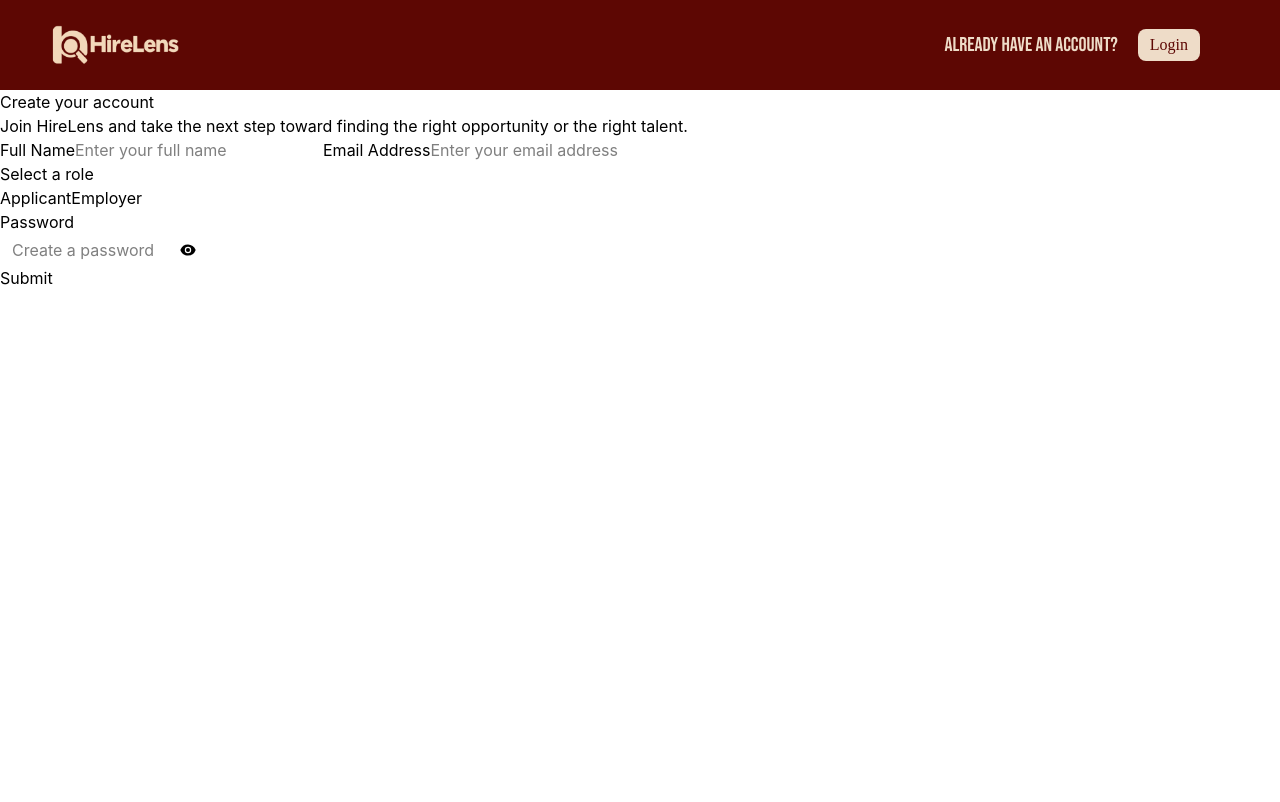
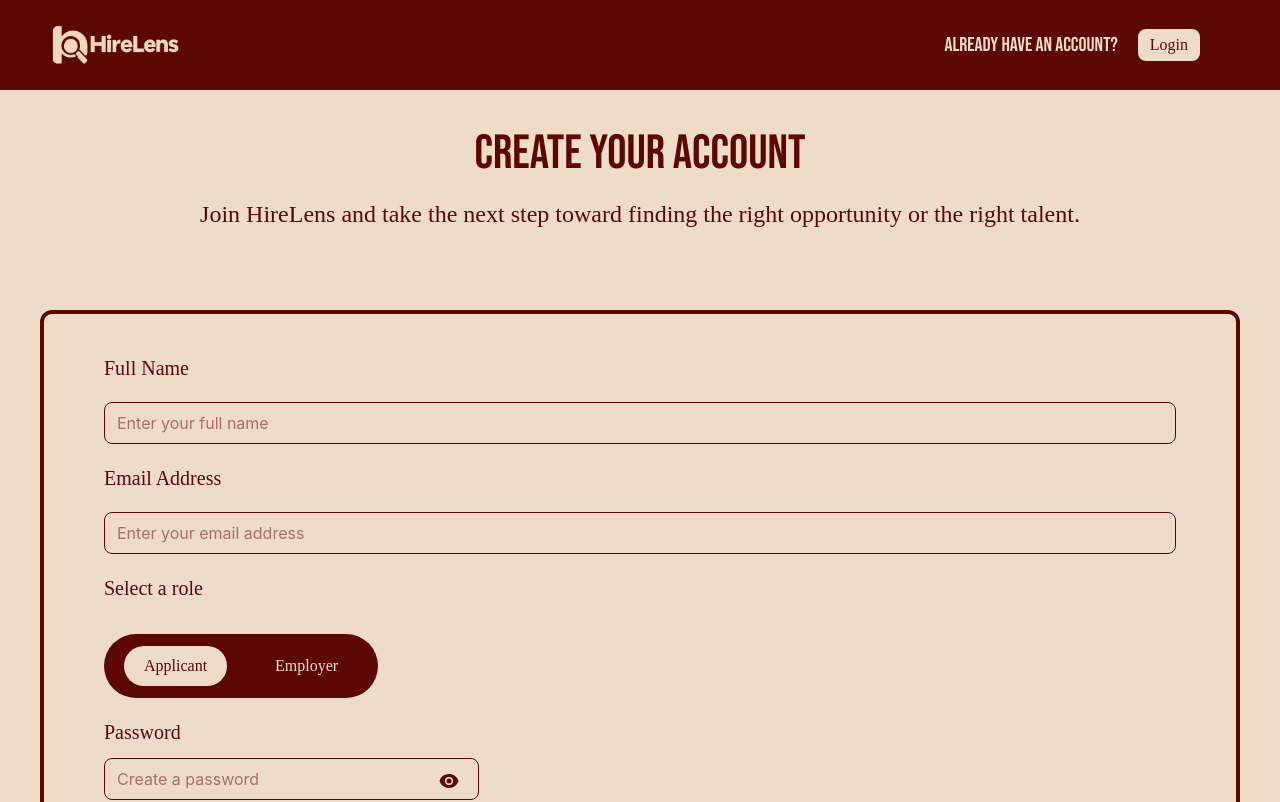
Before and after one commit to chinmay21/hiring-platform, a React (Vite) app in the folder client/: page /signUp in a window 1280 px wide. Shown: the top 802 px of the page. Built offline with nearby package versions, Linux system fonts and the light colour scheme; a web font is replaced by a local one.

Commit message:
Update signup page UI

```diff
--- a/client/src/pages/Signup.jsx
+++ b/client/src/pages/Signup.jsx
@@ -7,6 +7,8 @@ import { useState } from 'react';
 const Signup = () => {
   const [hide, setHide] = useState(true);
   const [role, setRole] = useState("");
+  const [applicantToggle, setApplicantToggle] = useState(true);
+  const [employerToggle, setEmployerToggle] = useState(false);
 
   const onSubmitHandler = (e) => {
     e.preventDefault();
@@ -18,13 +20,28 @@ const Signup = () => {
     e.target.reset();
     setRole("");
   }
+
+  const applicantClickHandler = () => {
+    setRole("Applicant")
+    setApplicantToggle(true)
+    setEmployerToggle(false)
+  }
+
+  const employerClickHandler = () => {
+    setRole("Employer")
+    setApplicantToggle(false)
+    setEmployerToggle(true)
+  }
+
   console.log(role);
 
   return (
     <>
       <div>
         <div className='bg-[#5D0703] flex justify-between px-10 py-5 items-center'>
+          <a href='/' className='cursor-pointer'>
             <img src={logo} width={150} height={150}/>
+          </a>
           <div className='flex px-10 justify-evenly items-center gap-5'>
             <p className='text-[#EEDCC8] font-bebas text-xl'>Already have an account?</p>
             <a href='/login'
@@ -34,56 +51,81 @@ const Signup = () => {
             </a>
           </div>
         </div>
-        <div>
-          <div>
-            <h2>Create your account</h2>
-            <p>Join HireLens and take the next step toward finding the right opportunity or the right talent.</p>
+        <div className='bg-[#EEDCC8] text-[#5D0703]'>
+          <div className='flex flex-col items-center py-10 gap-5'>
+            <h2 className='text-5xl font-bebas'>Create your account</h2>
+            <p className='text-2xl font-rose'>Join HireLens and take the next step toward finding the right opportunity or the right talent.</p>
           </div>
-          <div>
-            <form onSubmit={onSubmitHandler}>
-              <label htmlFor='name'>Full Name</label>
+          <div className='px-10 py-10'>
+            <form onSubmit={onSubmitHandler} className='text-[#5D0703] px-15 py-10 border-4 border-[#5D0703] rounded-xl'>
+              <div className='flex flex-col gap-5 mb-5'>
+                <label className='text-xl font-rose' htmlFor='name'>Full Name</label>
                 <input
+                  className='outline-none border rounded-lg border-[#5D0703] py-2 px-3'
                   type='text'
                   name='name'
                   id='name'
                   required
                   placeholder='Enter your full name'
                 />
-              <label htmlFor='email'>Email Address</label>
+              </div>
+              <div className='flex flex-col gap-5 mb-5'>
+                <label className='text-xl font-rose' htmlFor='email'>Email Address</label>
                 <input
+                  className='outline-none border rounded-lg border-[#5D0703] py-2 px-3'
                   type='email'
                   name='email'
                   id='email'
                   required
                   placeholder='Enter your email address'
                 />
+              </div>
 
-              <div>
-                <p>Select a role</p>
-                <div>
-                  <button type='button' className='cursor-pointer' onClick={() => setRole("Applicant")}>Applicant</button>
-                  <button type='button' className='cursor-pointer' onClick={() => setRole("Employer")}>Employer</button>
+
+              <div className='flex flex-col gap-5 mb-5'>
+                <p className='text-xl font-rose'>Select a role</p>
+                <div className='flex gap-7 mt-3 bg-[#5D0703] w-fit px-5 py-3 rounded-full font-rose'>
+                  <button
+                    type='button'
+                    className={`cursor-pointer transition-all ease-in duration-100 delay-150
+                    ${applicantToggle ? "bg-[#EEDCC8] text-[#5D0703] px-5 rounded-full py-2" : "text-[#EEDCC8] px-5 py-2"}`}
+                    onClick={applicantClickHandler}
+                  >
+                    Applicant
+                  </button>
+                  <button
+                    type='button'
+                    className={`cursor-pointer transition-all ease-in duration-100 delay-150
+                    ${employerToggle ? "bg-[#EEDCC8] text-[#5D0703] px-5 rounded-full py-2" : "text-[#EEDCC8] px-5 py-2"}`}
+                    onClick={employerClickHandler}>Employer</button>
                 </div>
               </div>
 
-              <label htmlFor='password'>Password</label>
-              <div className='relative'>
+              <label className='text-xl font-rose' htmlFor='password'>Password</label>
+              <div className='flex items-center'>
                 <input
                   type={hide ? 'password': 'text'}
                   name='password'
                   id='password'
                   required
                   placeholder='Create a password'
-                  className='px-3 py-1'
+                  className='outline-none border rounded-lg border-[#5D0703] py-2 px-3 mt-3 w-[35%]'
                 />
                 {hide ? (
-                  <HiMiniEye onClick={() => setHide(false)} className='absolute top-2 left-45 cursor-pointer'/>
+                  <HiMiniEye size={20} onClick={() => setHide(false)} className='relative top-2 -left-10 cursor-pointer'/>
                 ) : (
-                  <BiSolidHide onClick={() => setHide(true)} className='absolute top-2 left-45 cursor-pointer'/>
+                  <BiSolidHide size={20} onClick={() => setHide(true)} className='relative top-2 -left-10 cursor-pointer'/>
                 )}
               </div>
 
-              <button type='submit' className='cursor-pointer'>Submit</button>
+              <div className='w-fit mx-auto'>
+                <button
+                  type='submit'
+                  className='cursor-pointer bg-[#5D0703] text-[#EEDCC8] mt-10 px-5 py-2 rounded-lg font-rose w-75 hover:opacity-80'
+                >
+                  Submit
+                </button>
+              </div>
             </form>
           </div>
         </div>
```
Lines whose indentation alone changed are shown as unchanged.
